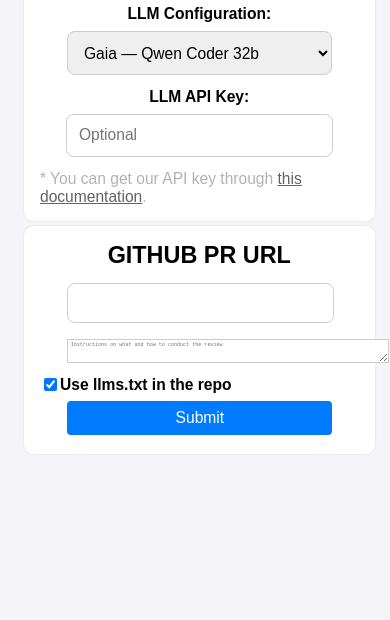
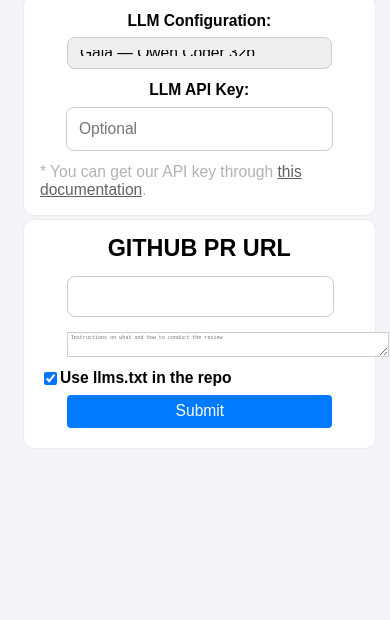
Before and after one commit to JYC0413/PR_review_page, a plain HTML site: page src/index.html in a window 390 px wide. Shown: the part 224-844 px from the top of the page. Drawn offline with nearby package versions, Linux system fonts and the light colour scheme.

Commit message:
fix apple css

```diff
--- a/src/index.html
+++ b/src/index.html
@@ -181,6 +181,9 @@
             }
 
             select {
+                -webkit-appearance: none;
+                -moz-appearance: none;
+                appearance: none;
                 width: calc(100% - 14vw) !important;
             }
 
@@ -333,11 +336,16 @@
             url: "https://rustcoder.gaia.domains/v1",
             model: "Qwen2.5-Coder-7B-Instruct-Q5_K_M",
             memory: 32768
+        },{
+            name: "Gaia — Gemma 3 27b",
+            url: "https://rustcoder.gaia.domains/v1",
+            model: "Qwen2.5-Coder-7B-Instruct-Q5_K_M",
+            memory: 32768
         },
         {
             name: "Gaia — Llama 3.3 70b",
-            url: "https://llama70b.gaia.domains/v1",
-            model: "Llama-3.3-70B-Instruct-Q5_K_M",
+            url: "https://0x9fcf7888963793472bfcb8c14f4b6b47a7462f17.gaia.domains/v1",
+            model: "Gemma-3-27b",
             memory: 32768
         },
         {
```
